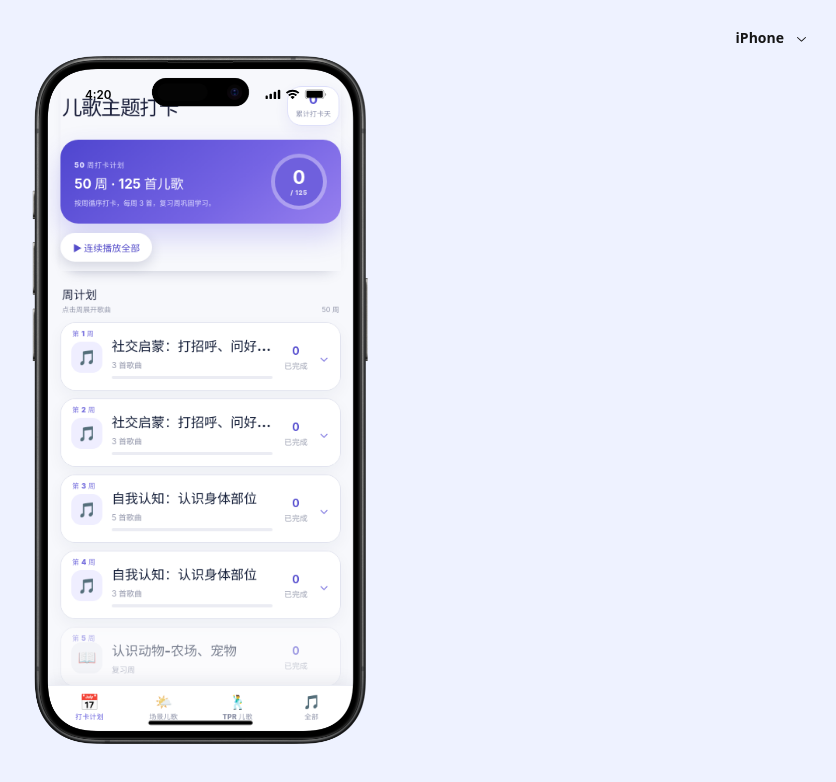
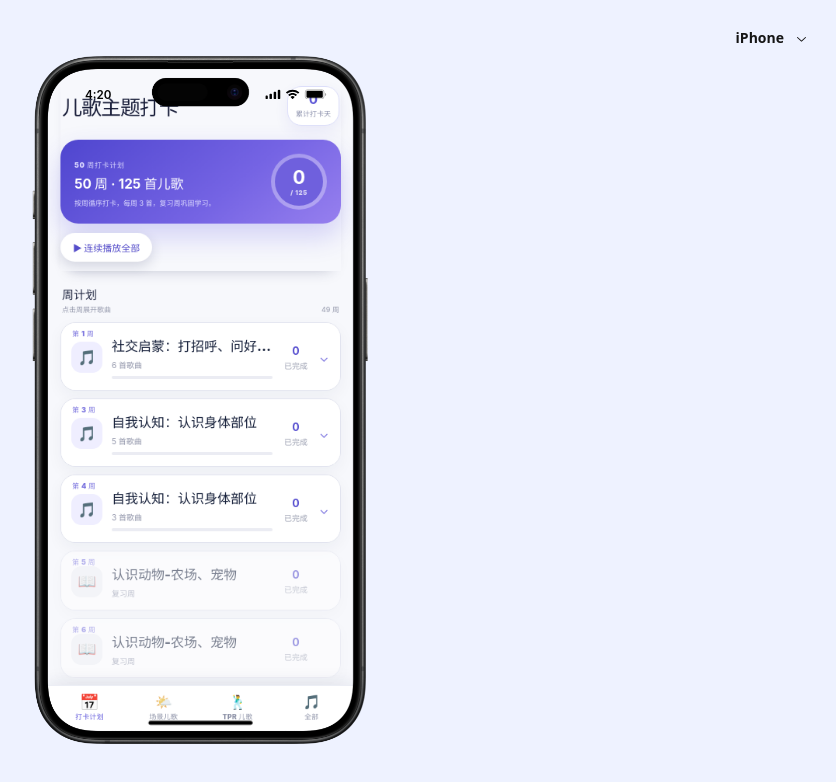
Before and after one commit to jingjie0209/sss-rhyme-checkin, a React (Vite) app: page / in a window 1280 px wide. Shown: the top 782 px of the page, without its empty margins (440-1276 px from the left). Built offline with nearby package versions, Linux system fonts and the light colour scheme.

Commit message:
feat: merge weeks 1-2 into one

```diff
--- a/src/data/planData.ts
+++ b/src/data/planData.ts
@@ -3,8 +3,7 @@ export type PlanWeek = { week: number; theme: string; songs: PlanSong[] };
 
 // SSS 50 周打卡计划
 export const PLAN_WEEKS: PlanWeek[] = [
-  { week: 1, theme: "社交启蒙：打招呼、问好、再见", songs: [{ id: "plan-01-01", no: 1, title: "Good Morning, Mr. Rooster" }, { id: "plan-01-02", no: 2, title: "After A While, Crocodile" }, { id: "plan-01-03", no: 3, title: "Hello Hello! Can You Clap Your Hands" }] },
-  { week: 2, theme: "社交启蒙：打招呼、问好、再见", songs: [{ id: "plan-02-01", no: 1, title: "Hello!" }, { id: "plan-02-02", no: 2, title: "Bye Bye Goodbye" }, { id: "plan-02-03", no: 3, title: "I'm A Little Snowman" }] },
+  { week: 1, theme: "社交启蒙：打招呼、问好、再见", songs: [{ id: "plan-01-01", no: 1, title: "Good Morning, Mr. Rooster" }, { id: "plan-01-02", no: 2, title: "After A While, Crocodile" }, { id: "plan-01-03", no: 3, title: "Hello Hello! Can You Clap Your Hands" }, { id: "plan-02-01", no: 4, title: "Hello!" }, { id: "plan-02-02", no: 5, title: "Bye Bye Goodbye" }, { id: "plan-02-03", no: 6, title: "I'm A Little Snowman" }] },
   { week: 3, theme: "自我认知：认识身体部位", songs: [{ id: "plan-03-01a", no: 1, title: "Head Shoulders Knees & Toes (Learn It)" }, { id: "plan-03-01b", no: 2, title: "Head Shoulders Knees & Toes (Sing It)" }, { id: "plan-03-01c", no: 3, title: "Head Shoulders Knees & Toes (Speeding Up)" }, { id: "plan-03-02", no: 4, title: "One Little Finger" }, { id: "plan-03-03", no: 5, title: "The Pinocchio" }] },
   { week: 4, theme: "自我认知：认识身体部位", songs: [{ id: "plan-04-01", no: 1, title: "How Many Fingers" }, { id: "plan-04-02", no: 2, title: "BINGO" }, { id: "plan-04-03", no: 3, title: "I Have A Pet" }] },
   { week: 5, theme: "认识动物-农场、宠物", songs: [] },
```
